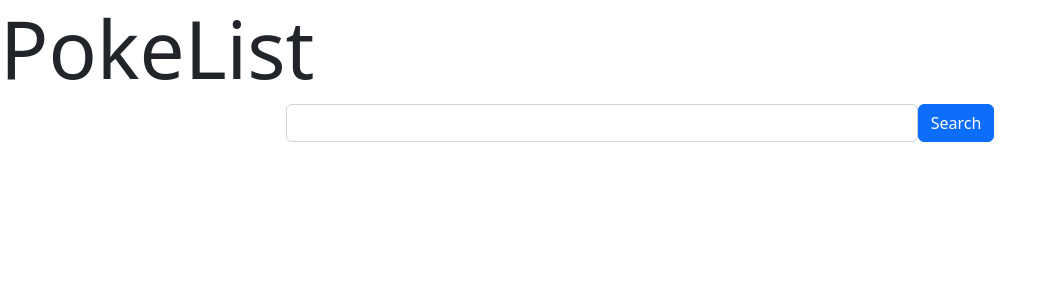
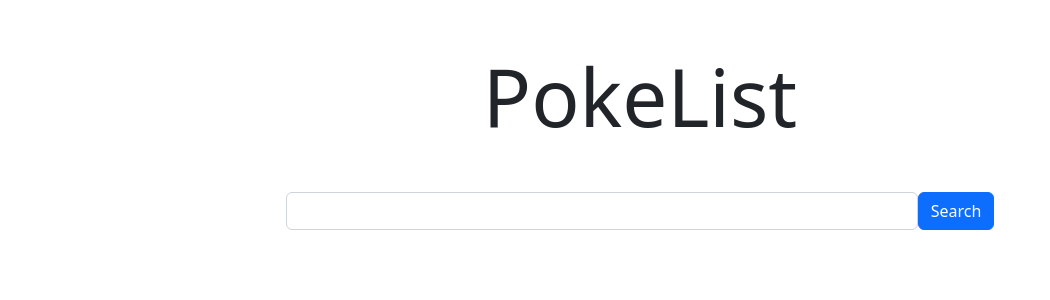
Before and after one commit to Andre-Grassi/pokelist, a React (Create React App) app: page / in a window 1280 px wide. Shown: the top 300 px of the page, without its empty margins (0-1050 px from the left). Built offline with nearby package versions, Linux system fonts and the light colour scheme.

Commit message:
Change header when pokemon is showing

```diff
--- a/src/App.tsx
+++ b/src/App.tsx
@@ -21,8 +21,11 @@ const App = () => {
   }
 
   return (
-    <div className="App">
-      <header className="display-1">PokeList</header>
+    <div className='App'>
+      {!pokemon && (
+        <header className='display-1 m-5 text-center'>PokeList</header>
+      )}
+      {pokemon && <header className='h1'>PokeList</header>}
       <main>
         <Search onSubmit={getPokemon} />
         {pokemon && (
```
